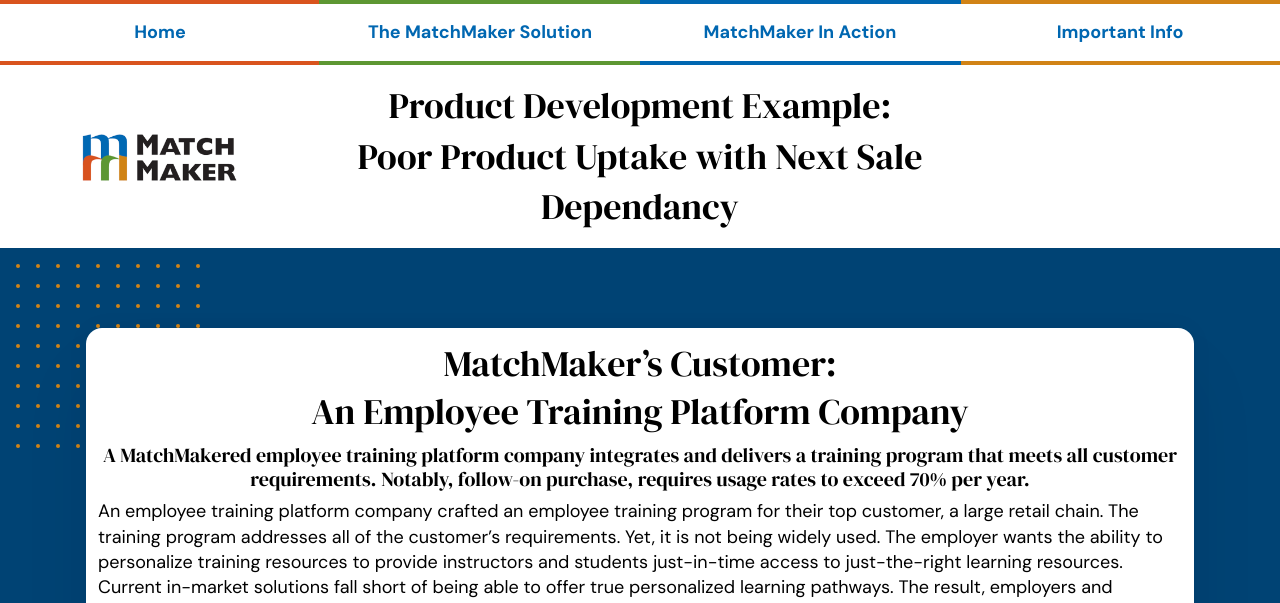
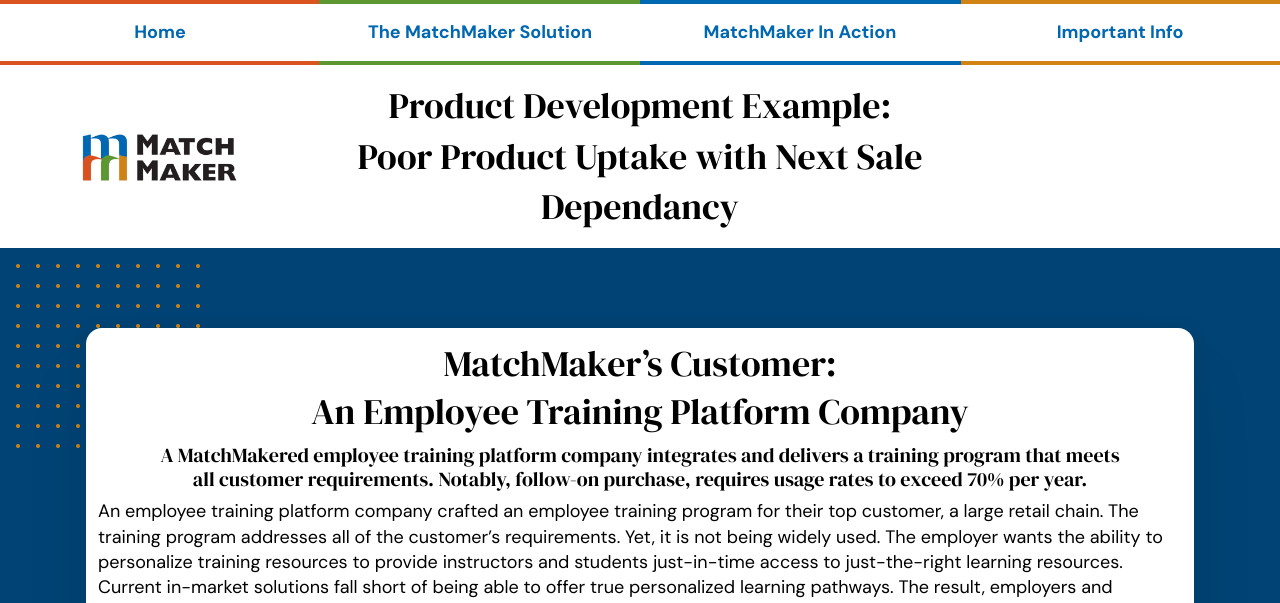
Before and after one commit to matchmakeredlabs/matchmakeredlabs.develop, a Jekyll site: the page built from _Action/1casestudy.md, in a window 1280 px wide. Shown: the top 603 px of the page. Built offline with Jekyll 4.4.1, drawn with Linux system fonts in a browser that asks for light colours.

```diff
--- a/_Action/1casestudy.md
+++ b/_Action/1casestudy.md
@@ -6,7 +6,7 @@ ordinal: 1
 ---
 # MatchMaker's Customer:<br/>An Employee Training Platform Company
 
-### A MatchMakered employee training platform company integrates and delivers a training program that meets all customer requirements. Notably, follow-on purchase, requires usage rates to exceed 70% per year.
+### A MatchMakered employee training platform company integrates and delivers a training program that meets<br/>all customer requirements. Notably, follow-on purchase, requires usage rates to exceed 70% per year.
 
 
 An employee training platform company crafted an employee training program for their top customer, a large retail chain. The training program addresses all of the customer’s requirements. Yet, it is not being widely used. The employer wants the ability to personalize training resources to provide instructors and students just-in-time access to just-the-right learning resources. Current in-market solutions fall short of being able to offer true personalized learning pathways. The result, employers and employees are unable find content which best address their organization’s training needs.
```
